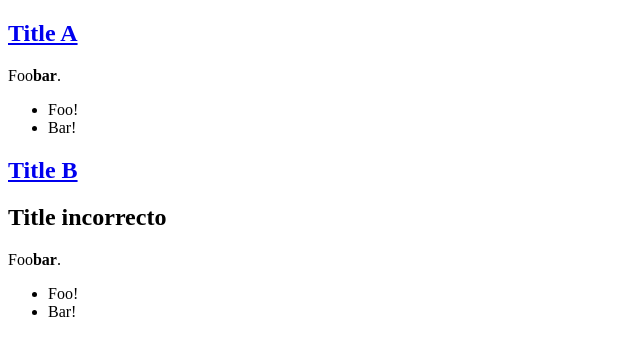
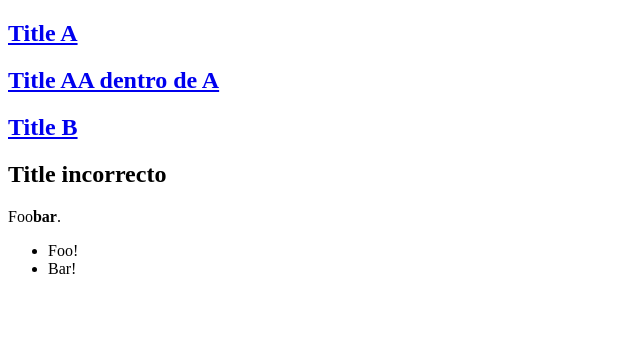
Before and after one commit to kfern/tdd-jquery-plugin, a plain HTML site: page jquery_tests/simplebox.demo.html in a window 1280 px wide. Both pictures are taken after a click on the element "Title A". Shown: the whole page, without its empty margins (0-640 px from the left). Drawn offline with nearby package versions, Linux system fonts and the light colour scheme.

Commit message:
Añadir en simplebox.demo.html un simplebox dentro de otro simplebox. Funcionan correctamente tanto la API como los tests

```diff
--- a/jquery_tests/simplebox.demo.html
+++ b/jquery_tests/simplebox.demo.html
@@ -16,7 +16,15 @@
         <div class="simplebox">
           <h2 class="simplebox-title">Title A</h2>
           <div class="simplebox-content">
-            <p>Foo<strong>bar</strong>.</p><ul><li>Foo!</li><li>Bar!</li></ul>
+                <div class="wrapper_aa">
+                    <div class="simplebox">
+                      <h2 class="simplebox-title">Title AA dentro de A</h2>
+                      <div class="simplebox-content">
+                        <p>Foo<strong>bar</strong>.</p><ul><li>Foo!</li><li>Bar!</li></ul>
+                      </div>
+                    </div>
+                  </div>
+                </div>
           </div>
         </div>
       </div>
```
Also changed, not shown: img/v.0.4.0.ejemplo.OK.png (added).
